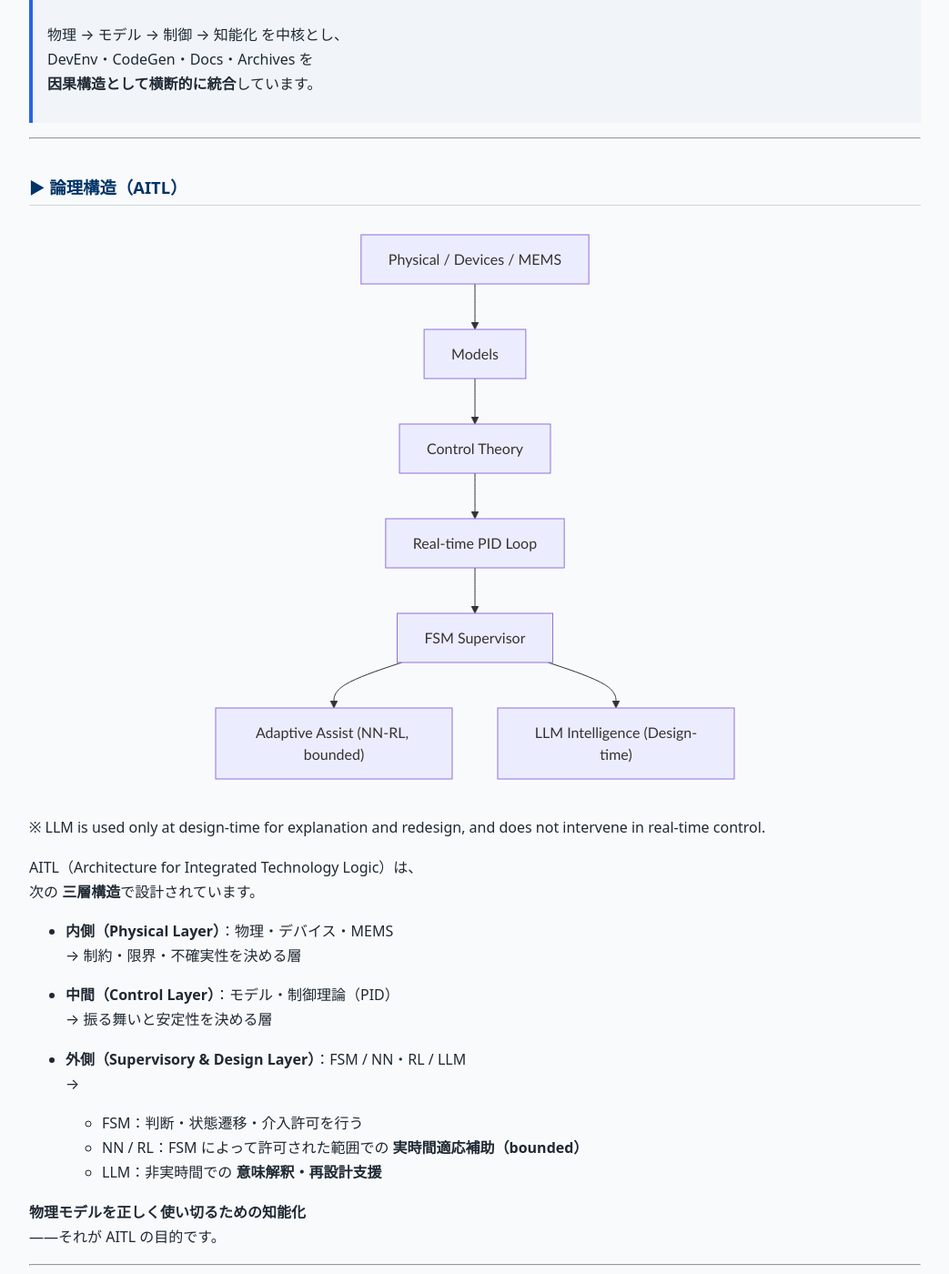
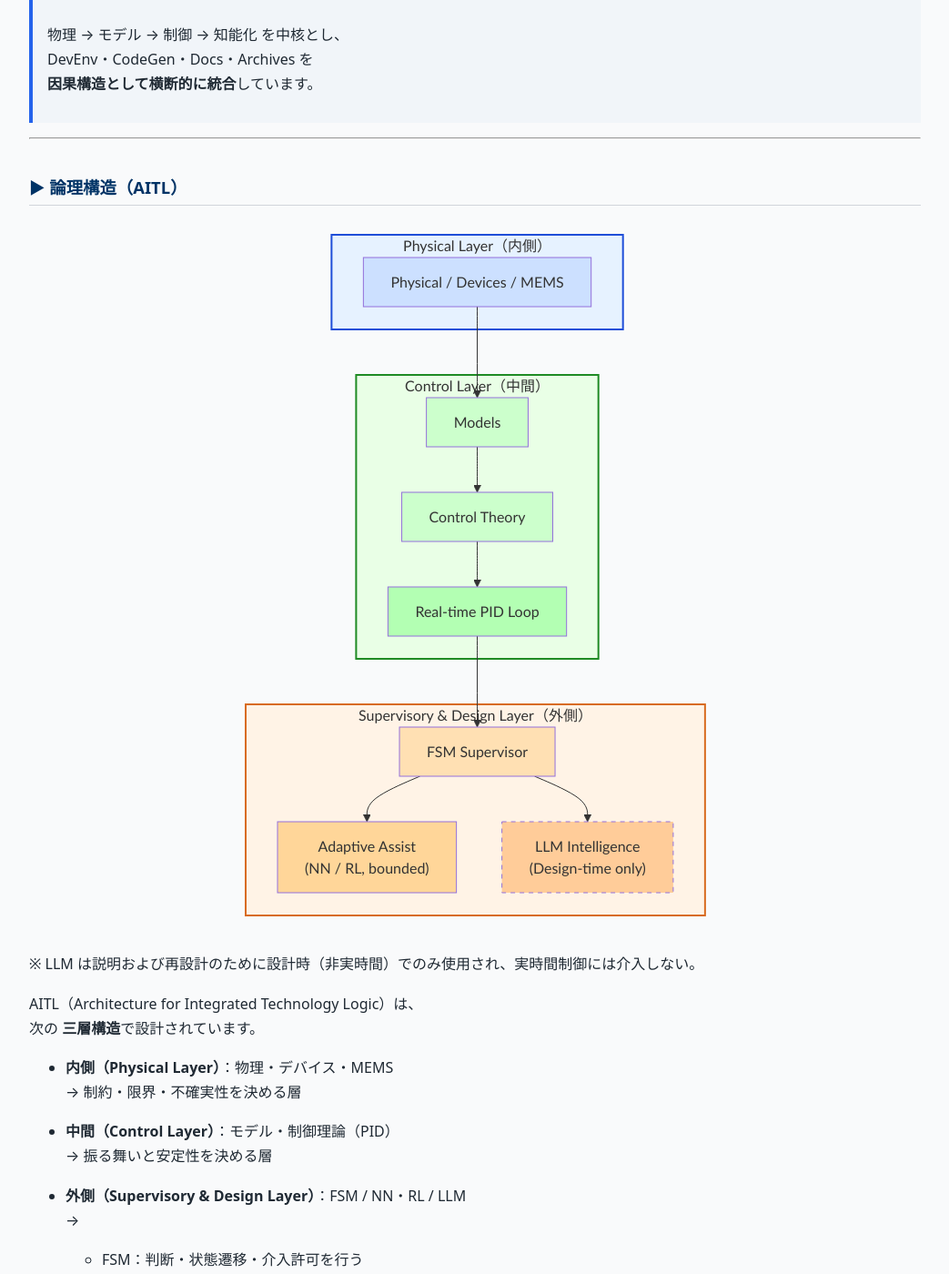
Before and after one commit to Samizo-AITL/Samizo-AITL.github.io, a Jekyll site: the page built from portal/index.md, in a window 1280 px wide and 1400 px high, scrolled down 2288 px. Shown: the whole window at 91% size, without its empty margins (118-1161 px from the left). Built offline with Jekyll 4.4.1, drawn with Linux system fonts in a browser that asks for light colours; our own code applies the rules of GitHub Pages for plain Markdown files.

Commit message:
Update index.md

````diff
--- a/portal/index.md
+++ b/portal/index.md
@@ -73,14 +73,48 @@ Samizo-AITL は、以下のような利用者を想定しています。
 
 ```mermaid
 flowchart TB
-  P["Physical / Devices / MEMS"] --> M["Models"]
-  M --> C["Control Theory"]
-  C --> R["Real-time PID Loop"]
-  R --> S["FSM Supervisor"]
-  S --> A["Adaptive Assist (NN-RL, bounded)"]
-  S --> I["LLM Intelligence (Design-time)"]
+  %% ===== Physical Layer =====
+  subgraph PL["Physical Layer（内側）"]
+    P["Physical / Devices / MEMS"]
+  end
+
+  %% ===== Control Layer =====
+  subgraph CL["Control Layer（中間）"]
+    M["Models"]
+    C["Control Theory"]
+    R["Real-time PID Loop"]
+  end
+
+  %% ===== Supervisory & Design Layer =====
+  subgraph SL["Supervisory & Design Layer（外側）"]
+    S["FSM Supervisor"]
+    A["Adaptive Assist\n(NN / RL, bounded)"]
+    I["LLM Intelligence\n(Design-time only)"]
+  end
+
+  %% ===== Flow =====
+  P --> M
+  M --> C
+  C --> R
+  R --> S
+  S --> A
+  S --> I
+
+  %% ===== Style =====
+  style PL fill:#e6f2ff,stroke:#1f4ed8,stroke-width:2px
+  style CL fill:#e9ffe6,stroke:#1f8b24,stroke-width:2px
+  style SL fill:#fff3e6,stroke:#d86b1f,stroke-width:2px
+
+  style P fill:#cce0ff
+  style M fill:#ccffcc
+  style C fill:#ccffcc
+  style R fill:#b3ffb3
+
+  style S fill:#ffe0b3
+  style A fill:#ffd699
+  style I fill:#ffcc99,stroke-dasharray:5 5
 ```
-※ LLM is used only at design-time for explanation and redesign, and does not intervene in real-time control.
+※ LLM は説明および再設計のために設計時（非実時間）でのみ使用され、実時間制御には介入しない。
 
 AITL（Architecture for Integrated Technology Logic）は、
 次の **三層構造**で設計されています。
````
